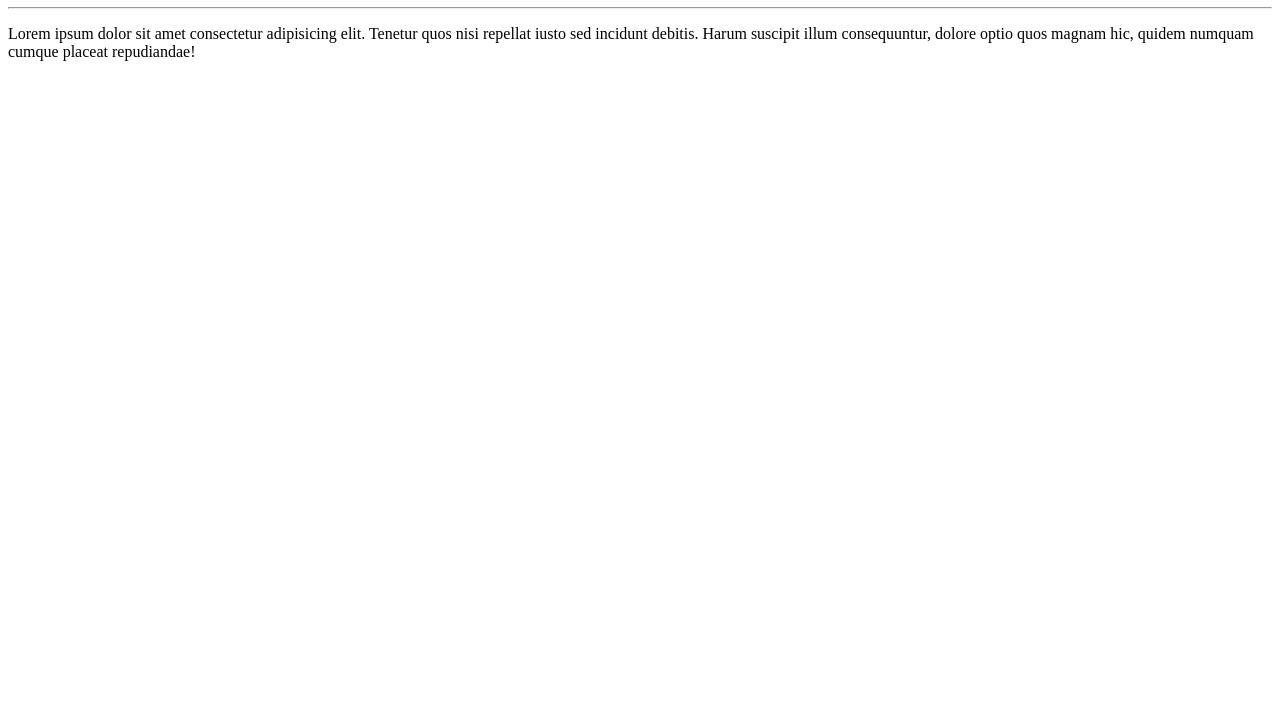
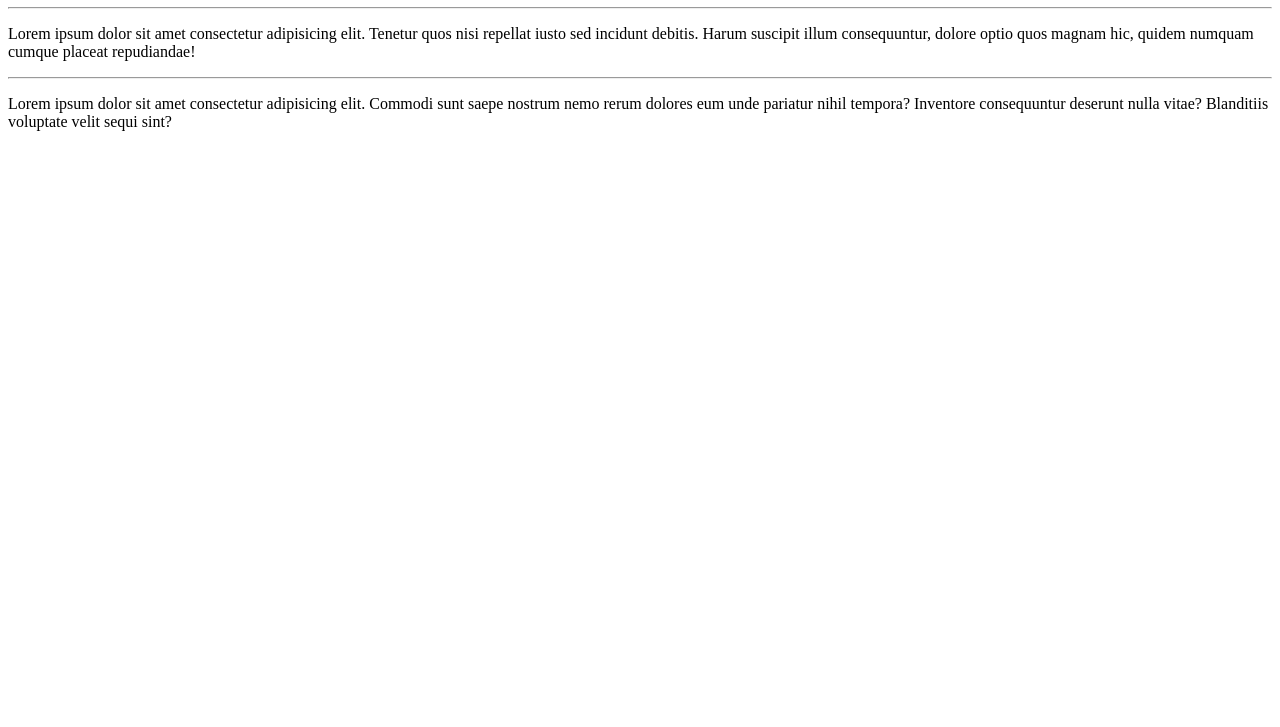
Before and after one commit to MarcosBarreto15/Ola-Mundo, a plain HTML site: page Site-Exemplo/index.html in a window 1280 px wide. Shown: the part 73-800 px from the top of the page. Drawn offline with Linux system fonts and the light colour scheme.

Commit message:
adicionei um paragrafo

```diff
--- a/Site-Exemplo/index.html
+++ b/Site-Exemplo/index.html
@@ -8,6 +8,8 @@
 <h1>Olá, Mundo</h1>
 <hr>
 <p>Lorem ipsum dolor sit amet consectetur adipisicing elit. Tenetur quos nisi repellat iusto sed incidunt debitis. Harum suscipit illum consequuntur, dolore optio quos magnam hic, quidem numquam cumque placeat repudiandae!</p>
+<hr>
+<p>Lorem ipsum dolor sit amet consectetur adipisicing elit. Commodi sunt saepe nostrum nemo rerum dolores eum unde pariatur nihil tempora? Inventore consequuntur deserunt nulla vitae? Blanditiis voluptate velit sequi sint?</p>
 <body>
 
 </body>
```
